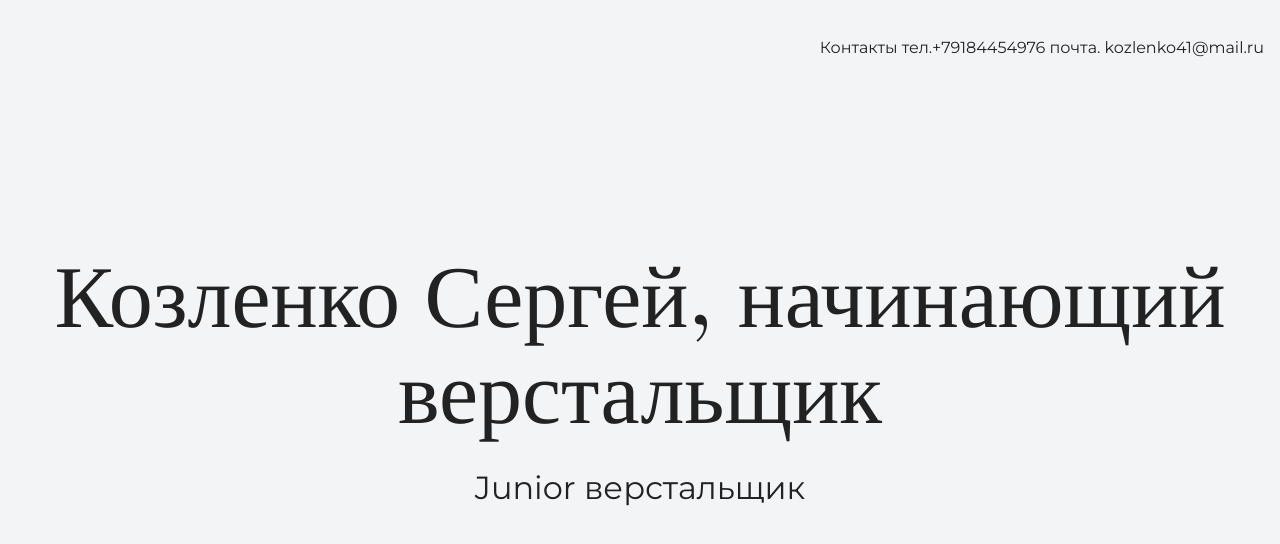
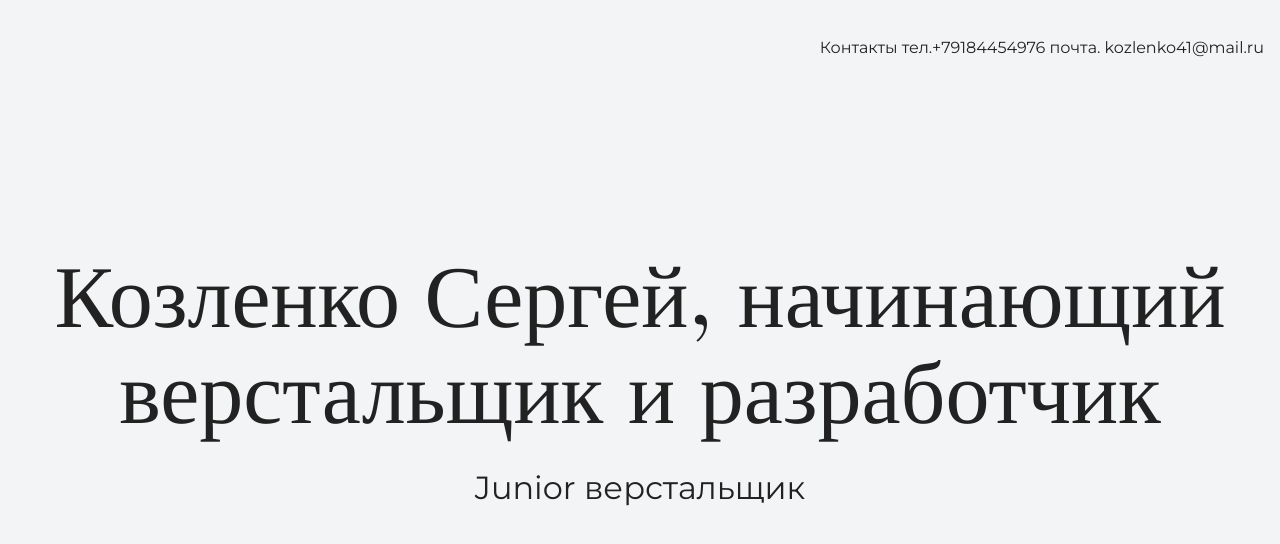
Before and after one commit to Moysey1/my-firstsite, a plain HTML site: page index.html in a window 1280 px wide. Shown: the top 544 px of the page. Drawn offline with nearby package versions, Linux system fonts and the light colour scheme.

Commit message:
меняет текст на заглавной странице

```diff
--- a/index.html
+++ b/index.html
@@ -20,7 +20,7 @@
 
     <section class="hero-image">
       <div class="container">
-      <h1 class="heading">Козленко Сергей, начинающий верстальщик</h1>
+      <h1 class="heading">Козленко Сергей, начинающий верстальщик и разработчик</h1>
       <p>Junior верстальщик</p>
       </div>
 
```
